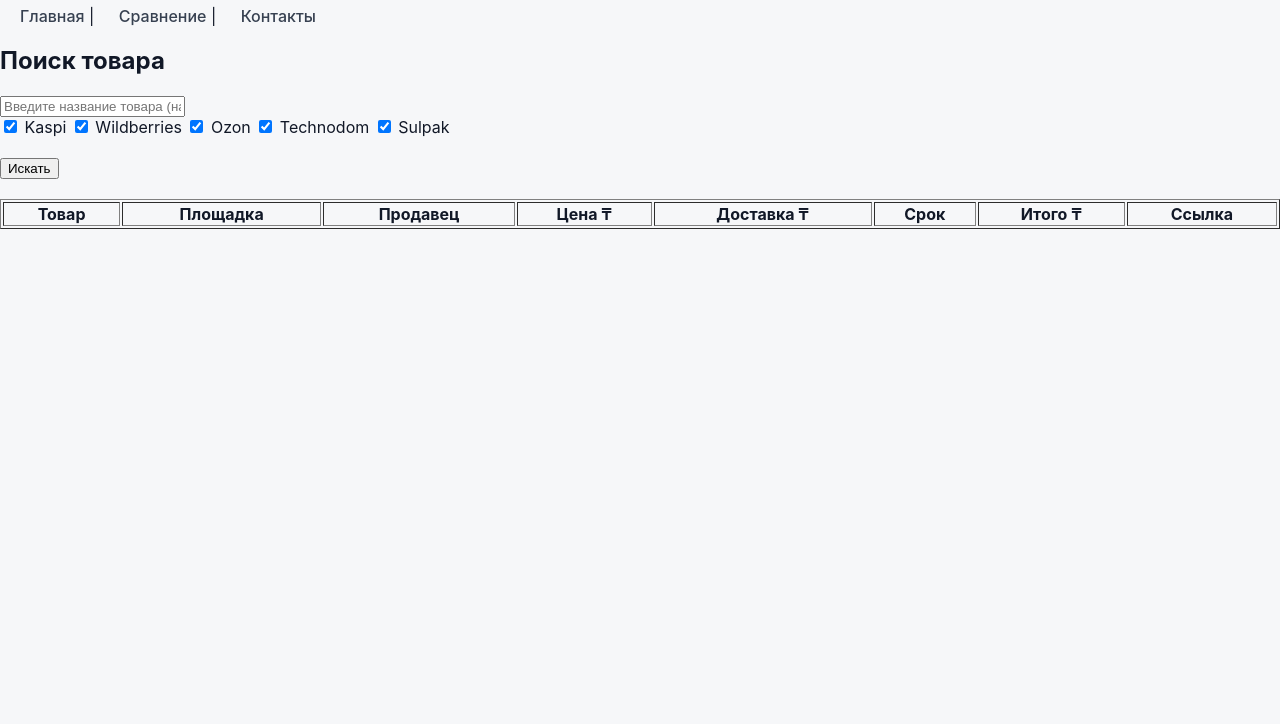
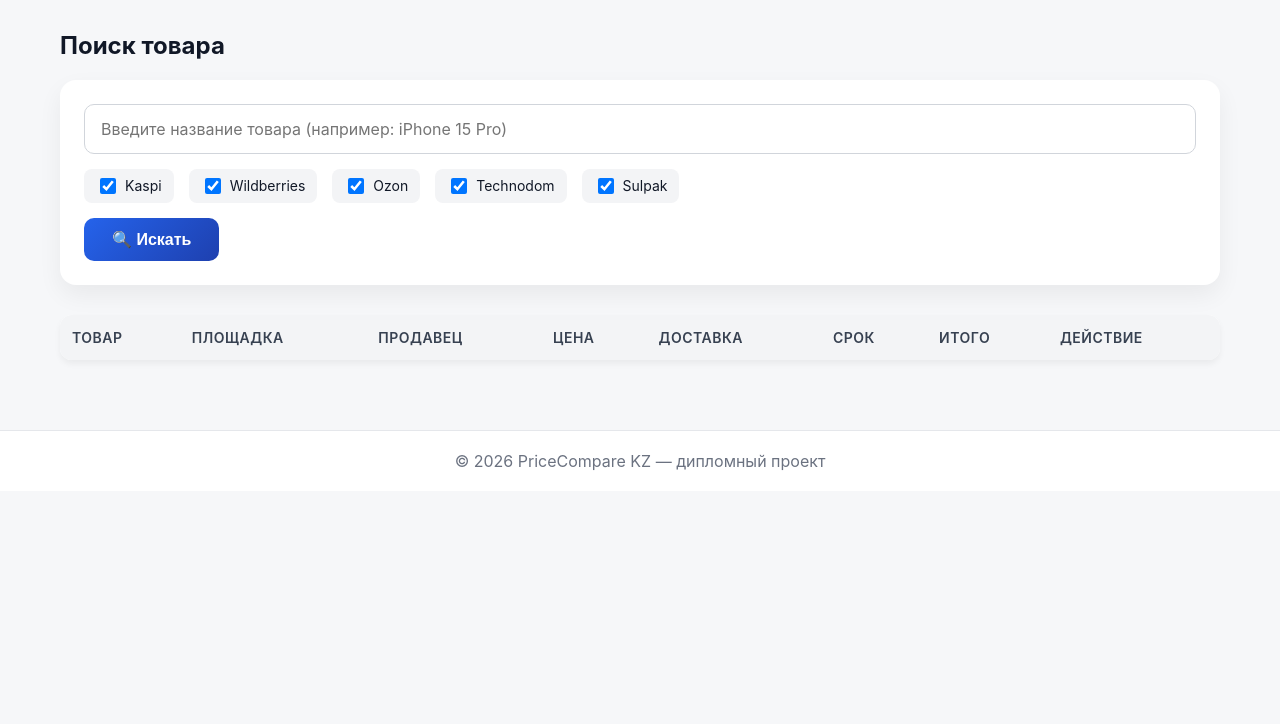
Before and after one commit to kazakh777kz/diplom, a plain HTML site: page products.html in a window 1280 px wide. Shown: the part 76-800 px from the top of the page. Drawn offline with Linux system fonts and the light colour scheme.

Commit message:
products.html

```diff
--- a/products.html
+++ b/products.html
@@ -2,32 +2,133 @@
 <html lang="ru">
 <head>
   <meta charset="UTF-8">
-  <title>Сравнение товаров</title>
+  <title>Сравнение товаров — PriceCompare KZ</title>
+  <link rel="stylesheet" href="css/main.css">
+  <style>
+    .search-section {
+      background: white;
+      padding: 24px;
+      border-radius: 16px;
+      box-shadow: 0 10px 25px rgba(0,0,0,0.06);
+      margin-bottom: 30px;
+    }
 
-  <!-- Стили -->
-  <link rel="stylesheet" href="css/main.css">
+    #productInput {
+      width: 100%;
+      padding: 14px 16px;
+      font-size: 16px;
+      border-radius: 10px;
+      border: 1px solid #d1d5db;
+      margin-bottom: 15px;
+      font-family: inherit;
+    }
+
+    #productInput:focus {
+      outline: none;
+      border-color: #2563eb;
+      box-shadow: 0 0 0 3px rgba(37, 99, 235, 0.1);
+    }
+
+    .filters {
+      display: flex;
+      gap: 15px;
+      flex-wrap: wrap;
+      margin-bottom: 15px;
+    }
+
+    .filters label {
+      display: flex;
+      align-items: center;
+      gap: 6px;
+      cursor: pointer;
+      padding: 6px 12px;
+      background: #f3f4f6;
+      border-radius: 8px;
+      font-size: 14px;
+    }
+
+    .filters input[type="checkbox"] {
+      width: 16px;
+      height: 16px;
+      cursor: pointer;
+    }
+
+    .search-btn {
+      background: linear-gradient(135deg, #2563eb, #1e40af);
+      color: white;
+      border: none;
+      padding: 12px 28px;
+      border-radius: 10px;
+      font-weight: 600;
+      font-size: 16px;
+      cursor: pointer;
+      transition: opacity 0.2s;
+    }
+
+    .search-btn:hover {
+      opacity: 0.9;
+    }
+
+    table {
+      width: 100%;
+      border-collapse: collapse;
+      background: white;
+      border-radius: 12px;
+      overflow: hidden;
+      box-shadow: 0 4px 6px rgba(0,0,0,0.05);
+    }
+
+    th {
+      background: #f3f4f6;
+      padding: 14px 12px;
+      text-align: left;
+      font-weight: 600;
+      color: #374151;
+      font-size: 14px;
+      text-transform: uppercase;
+      letter-spacing: 0.5px;
+    }
+
+    td {
+      padding: 14px 12px;
+      border-bottom: 1px solid #e5e7eb;
+      font-size: 14px;
+    }
+
+    tr:hover {
+      background: #f9fafb;
+    }
+
+    tr:last-child td {
+      border-bottom: none;
+    }
+  </style>
 </head>
 <body>
 
-<header>
-  <h1>Сравнение товаров Казахстан</h1>
+<div class="header">
+  <div class="header-inner">
+    <div class="logo">PriceCompare KZ</div>
     <nav>
-    <a href="index.html">Главная</a> |
-    <a href="products.html">Сравнение</a> |
+      <a href="index.html">Главная</a>
+      <a href="products.html">Сравнение</a>
       <a href="contacts.html">Контакты</a>
     </nav>
-</header>
+  </div>
+</div>
 
-<main>
+<div class="container">
   <h2>Поиск товара</h2>
 
+  <div class="search-section">
     <input
       type="text"
       id="productInput"
-    placeholder="Введите название товара (например: iPhone)"
+      placeholder="Введите название товара (например: iPhone 15 Pro)"
+      autocomplete="off"
     >
 
-  <div>
+    <div class="filters">
       <label><input type="checkbox" class="marketplace" value="Kaspi" checked> Kaspi</label>
       <label><input type="checkbox" class="marketplace" value="Wildberries" checked> Wildberries</label>
       <label><input type="checkbox" class="marketplace" value="Ozon" checked> Ozon</label>
@@ -35,28 +136,30 @@
       <label><input type="checkbox" class="marketplace" value="Sulpak" checked> Sulpak</label>
     </div>
 
-  <br>
-  <button onclick="searchProducts()">Искать</button>
+    <button class="search-btn" onclick="searchProducts()">🔍 Искать</button>
+  </div>
 
-  <table border="1" width="100%" style="margin-top:20px;">
+  <table>
     <thead>
       <tr>
         <th>Товар</th>
         <th>Площадка</th>
         <th>Продавец</th>
-        <th>Цена ₸</th>
-        <th>Доставка ₸</th>
+        <th>Цена</th>
+        <th>Доставка</th>
         <th>Срок</th>
-        <th>Итого ₸</th>
-        <th>Ссылка</th>
+        <th>Итого</th>
+        <th>Действие</th>
       </tr>
     </thead>
     <tbody id="results"></tbody>
   </table>
-</main>
+</div>
 
-<!-- JS ВАЖНО: ТОЛЬКО ТАК И ВНИЗУ -->
-<script src="js/data.js"></script>
+<div class="footer">
+  © 2026 PriceCompare KZ — дипломный проект
+</div>
+
 <script src="js/script.js"></script>
 
 </body>
```
Lines whose indentation alone changed are shown as unchanged.
